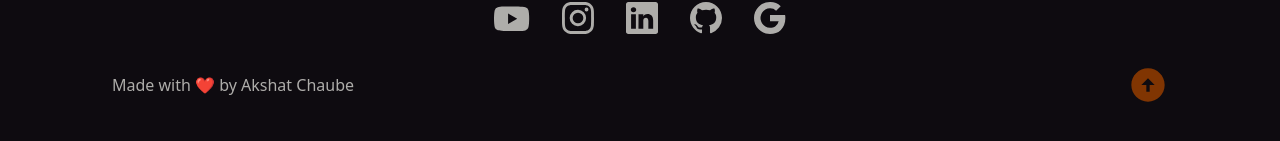
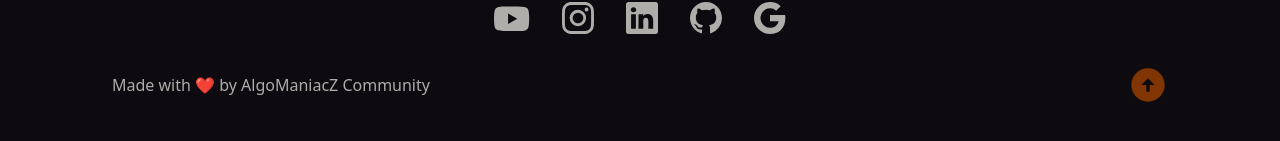
Before and after one commit to AlgoManiacZ/AlgoManiacZ_Revamped, a React (Vite) app in the folder algoManiacZ/: page / in a window 1280 px wide. Shown: the part 1726-1867 px from the top of the page. Built offline with nearby package versions, Linux system fonts and the light colour scheme.

Commit message:
Changed it to AlgoManiacZ Community

```diff
--- a/algoManiacZ/src/components/Footer/Footer.jsx
+++ b/algoManiacZ/src/components/Footer/Footer.jsx
@@ -64,7 +64,7 @@ export default function Footer() {
         </div>
         <div className="flex flex-col md:flex-row items-center justify-between text-[#aeadaa] mb-6">
           <div className="text-center px-2 md:px-28 my-3">
-            <p className="mb-2">Made with ❤️ by Akshat Chaube</p>
+            <p className="mb-2">Made with ❤️ by AlgoManiacZ Community</p>
           </div>
 
           <div className="text-center px-2 md:px-28 my-3">
```
